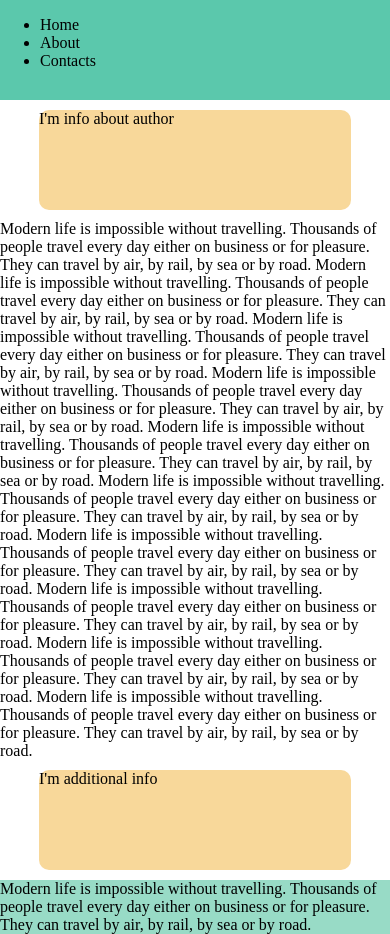
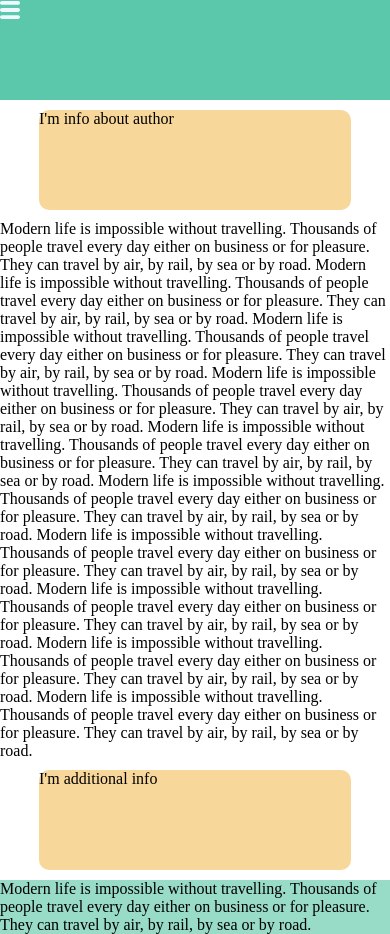
Before and after one commit to svitlanabndr/Travel-Blog, a plain HTML site: page index.html in a window 390 px wide. Drawn offline with Linux system fonts and the light colour scheme.

Commit message:
Add humburger menu

```diff
--- a/common.css
+++ b/common.css
@@ -1,5 +1,9 @@
 body {
     margin: 0;
+}
+
+svg {
+    fill: aliceblue;
 }
 
 .wrapper {
@@ -18,7 +22,6 @@ body {
     grid-area: 1/2/2/4;
     max-width: 1200px;
 }
-
 
 .wrapper main {
     grid-area: 2/2/4/3;
@@ -50,6 +53,11 @@ body {
     background-color: #98DBC6;
 }
 
+.hamburger,
+.burger-shower {
+    display: none;
+}
+
 @media (max-width: 700px) {
     .wrapper {
         grid-template-columns: 1fr;
@@ -72,7 +80,6 @@ body {
     .wrapper header {
         grid-area: header;
         background-color: #5BC8AC;
-
     }
 
     .wrapper main {
@@ -100,4 +107,15 @@ body {
         background-color: #98DBC6;
     }
 
-  }
+    .hamburger {
+        display: block;
+    }
+
+    .burger-menu {
+        display: none;
+    }
+
+    .burger-shower:checked ~ .burger-menu {
+        display: block;
+    }
+}
--- a/index.html
+++ b/index.html
@@ -13,7 +13,17 @@
         <div class="header-wrapper">
         </div>
         <header>
-            <ul>
+            <input type="checkbox" id="burger-shower" class="burger-shower">
+            <label for="burger-shower" class="hamburger">
+                <svg version="1.1" id="Capa_1" xmlns="http://www.w3.org/2000/svg" xmlns:xlink="http://www.w3.org/1999/xlink" x="0px" y="0px" width="20px" height="20px" viewBox="0 0 124 124" style="enable-background:new 0 0 124 124;" xml:space="preserve">
+                    <g>
+                        <path d="M112,6H12C5.4,6,0,11.4,0,18s5.4,12,12,12h100c6.6,0,12-5.4,12-12S118.6,6,112,6z"/>
+                        <path d="M112,50H12C5.4,50,0,55.4,0,62c0,6.6,5.4,12,12,12h100c6.6,0,12-5.4,12-12C124,55.4,118.6,50,112,50z"/>
+                        <path d="M112,94H12c-6.6,0-12,5.4-12,12s5.4,12,12,12h100c6.6,0,12-5.4,12-12S118.6,94,112,94z"/>
+                    </g>
+                </svg>
+            </label>
+            <ul class="burger-menu">
                 <li>Home</li>
                 <li>About</li>
                 <li>Contacts</li>
```
